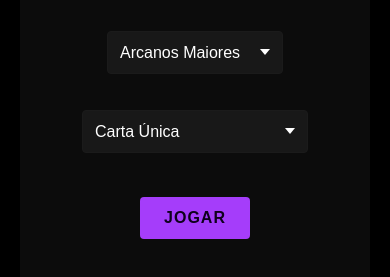
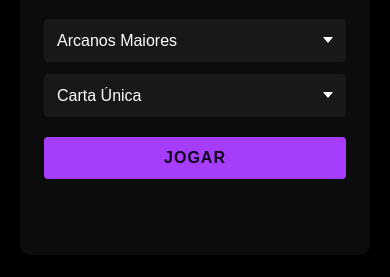
Before and after one commit to tartaponei/Leitor-de-Tarot, a plain HTML site: page index.html in a window 390 px wide. Shown: the part 105-382 px from the top of the page. Drawn offline with Linux system fonts and the light colour scheme.

Commit message:
Selects ajeitados

```diff
--- a/style.css
+++ b/style.css
@@ -18,7 +18,6 @@ body {
 
 button {
     padding: 12px 24px;
-    margin: 12px;
     font-size: 16px;
     background-color: #a53dfa;
     text-transform: uppercase;
@@ -43,7 +42,6 @@ select {
     background-size: 10px; /* Ajusta o tamanho do ícone */
     border: 1px solid #1b1b1b; /* Ajuste o estilo da borda, se necessário */
     border-radius: 4px; /* Opcional: arredondar bordas */
-    margin: 12px;
     font-size: 16px;
     width: 248px;
     color: #fff
@@ -226,13 +224,18 @@ select {
         padding: 24px;
     }
 
-    .deck-selector {
+    .deck-selector, .method-selector {
         display: flex;
         flex-direction: column;
+        width: 100%
     }
 
     select {
-        width:auto;
+        width:100%;
+    }
+
+    button {
+        width: 100%;
     }
 
     img.card-image {
```
